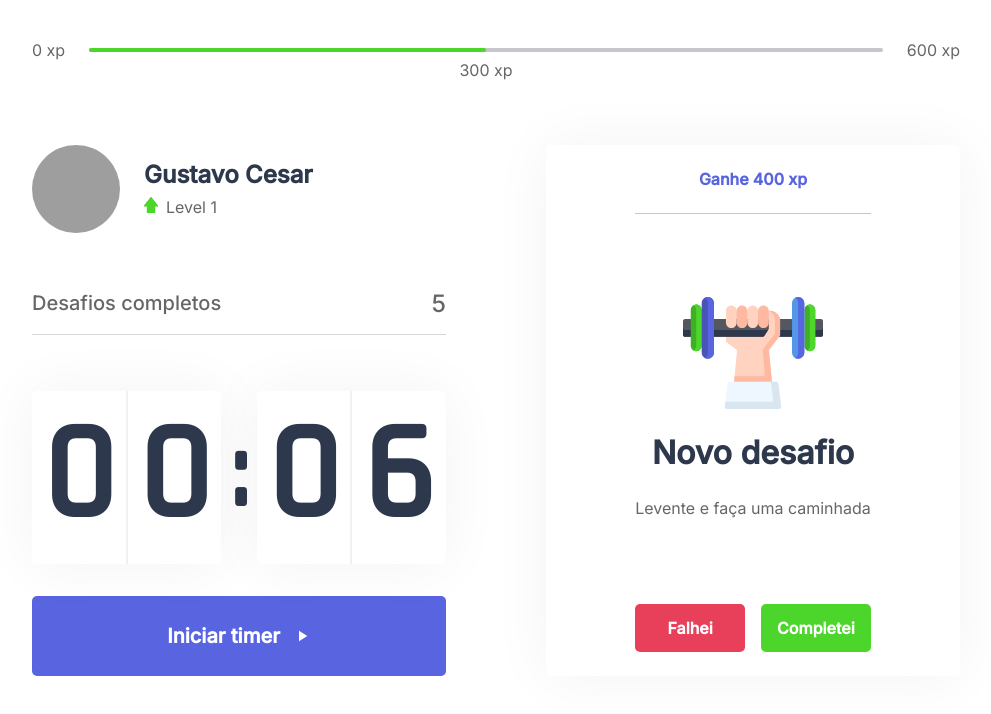
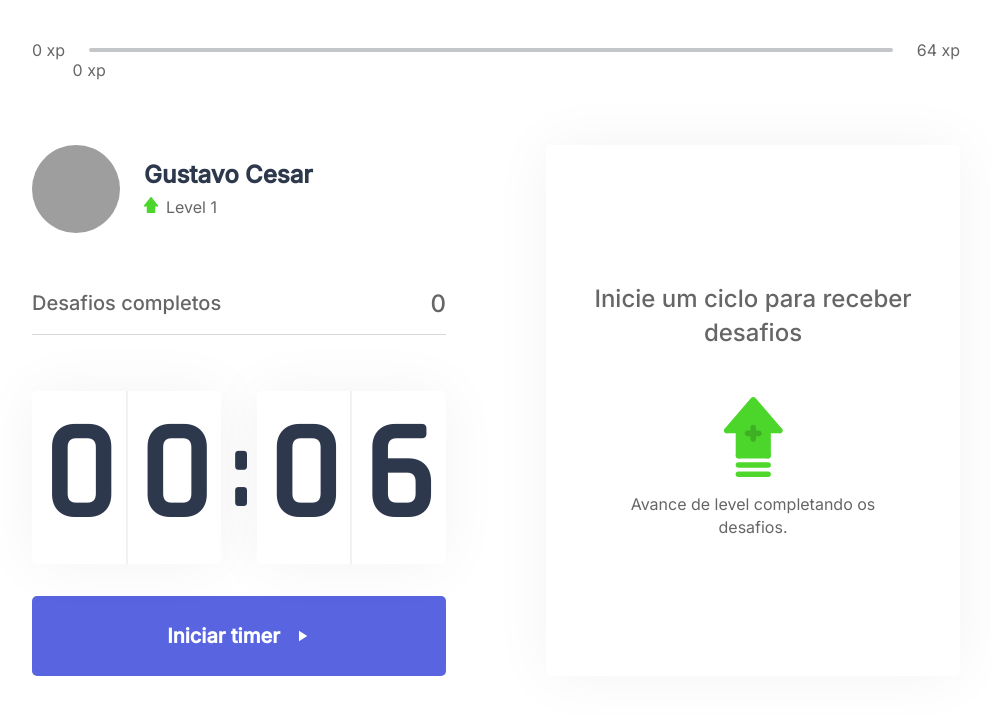
Before and after one commit to GustC/Moveit, a Next.js app: page / in a window 1280 px wide. Shown: the top 714 px of the page, without its empty margins (144-1135 px from the left). Built offline with nearby package versions, Linux system fonts and the light colour scheme; grey boxes are pictures that could not be loaded.

Commit message:
Adicionando context

```diff
--- /dev/null
+++ b/challenges.json
@@ -0,0 +1,62 @@
+[
+  {
+    "type": "body",
+    "description": "Estique um de seus braços com a palma da mão virada para frente e puxe os dedos para cima por 10 segundos por mão.",
+    "amount": 80
+  },
+  {
+    "type": "body",
+    "description": "Estique seu braço contra o peito e puxe-o utilizando o outro braço por 10 segundos por braço.",
+    "amount": 60
+  },
+  {
+    "type": "body",
+    "description": "Puxe seu pescoço com a ajuda da mão para a direita e para a esquerda, permanecendo na posição por alguns segundos.",
+    "amount": 70
+  },
+  {
+    "type": "body",
+    "description": "Com as duas mãos na parte de trás da cabeça, leve-a para baixo, alongando a parte de trás da região.",
+    "amount": 60
+  },
+  {
+    "type": "body",
+    "description": "Cruze as pernas e desça com as mãos esticadas em direção ao chão. Repita o movimento com a outra perna na frente.",
+    "amount": 100
+  },
+  {
+    "type": "body",
+    "description": "Sentado, abra as pernas e tente encostar as palmas das mãos no chão, repita 3 vezes por 5 segundos.",
+    "amount": 80
+  },
+  {
+    "type": "body",
+    "description": "Puxe o joelho de encontro ao peito e segure, troque de perna após 10 segundos.",
+    "amount": 50
+  },
+  {
+    "type": "body",
+    "description": "Sentado, cruze uma perna e incline seu tronco à frente, troque de perna após 10 segundos.",
+    "amount": 80
+  },
+  {
+    "type": "eye",
+    "description": "Sentado, feche os olhos e cubra-os com as palmas da mão durante 2 minutos, depois abra normalmente.",
+    "amount": 90
+  },
+  {
+    "type": "eye",
+    "description": "Em algum ambiente aberto, olhe o mais longe que puder em quatro direções por 3s, mexa apenas os olhos. Repita 3 vezes.",
+    "amount": 140
+  },
+  {
+    "type": "eye",
+    "description": "Usando os polegares, massage a área abaixo das sobrancelhas em movimentos circulares por 15 segundos.",
+    "amount": 70
+  },
+  {
+    "type": "body",
+    "description": "Em pé, gire a cintura o máximo que puder para a esquerda, segure por cinco segundos. Repita para a direita.",
+    "amount": 90
+  }
+]
--- a/src/components/Challenge.tsx
+++ b/src/components/Challenge.tsx
@@ -1,18 +1,23 @@
+import { useContext } from 'react';
+import { ChallengesContext } from '../contexts/ChallengesContext';
 import styles from '../styles/components/Challenge.module.css';
 
 export function Challenge(){
+
+    const {activeChallenge} = useContext(ChallengesContext);
+
     const hasActiveChallenge = true;
 
     return (
         <div className={styles.challengeContainer}>
             {
-                hasActiveChallenge ? (
+                activeChallenge ? (
                     <div className={styles.challengeActive}>
-                        <header>Ganhe 400 xp</header>
+                        <header>Ganhe {activeChallenge.amount} xp</header>
                         <main>
-                            <img src="icons/body.svg" alt="Level up"/>
+                            <img src={ `icons/${activeChallenge.type}.svg` } alt="Level up"/>
                             <strong>Novo desafio</strong>
-                            <p>Levente e faça uma caminhada</p>
+                            <p>{activeChallenge.description}</p>
                         </main>
                         <footer>
                             <button
--- a/src/components/CompleteChallenges.tsx
+++ b/src/components/CompleteChallenges.tsx
@@ -1,11 +1,14 @@
+import { useContext } from 'react';
+import { ChallengesContext } from '../contexts/ChallengesContext';
 import styles from '../styles/components/CompleteChallenges.module.css';
 
 
 export function CompleteChallenges(){
+    const {challengesCompleted} = useContext(ChallengesContext);
     return (
         <div className={styles.completeChallengesContainer}>
             <span>Desafios completos</span>
-            <span>5</span>
+            <span>{challengesCompleted}</span>
         </div>
     );
 }
--- a/src/components/Countdown.tsx
+++ b/src/components/Countdown.tsx
@@ -1,9 +1,12 @@
-import { useState, useEffect } from 'react';
+import { useState, useEffect, useContext } from 'react';
+import { ChallengesContext } from '../contexts/ChallengesContext';
 import styles from '../styles/components/Countdown.module.css';
 
 let timeoutCountdown : NodeJS.Timeout;
 
 export function Countdown(){
+    const {startNewChallenge} = useContext(ChallengesContext);
+
     const [time, setTime] = useState(0.1 * 60);
     const [active, setActive] = useState(false);
     const [hasFineshed, setHasFineshed] = useState(false);
@@ -29,10 +32,10 @@
             timeoutCountdown = setTimeout(()=>{
                 setTime(time - 1);
             },1000)
-        } else if(time == 0){
-            console.log("Finalizou")
+        } else if(active && time == 0){
             setHasFineshed(true);
             setActive(false);
+            startNewChallenge();
         }
     }, [active, time])
 
--- a/src/components/ExperienceBar.tsx
+++ b/src/components/ExperienceBar.tsx
@@ -1,16 +1,22 @@
+import { useContext } from "react";
+import { ChallengesContext } from "../contexts/ChallengesContext";
 import styles from "../styles/components/ExperienceBar.module.css";
 
 export function ExperienceBar() {
+    const {currentExperience ,experienceToNextLevel} = useContext(ChallengesContext);
+
+    const percentXp = Math.round(currentExperience * 100) / experienceToNextLevel;
+
     return (
         <header className={styles.experienceBar}>
             <span>0 xp</span>
             <div>
-                <div style={{width : "50%"}}/>
-                <span className={styles.currentExperience} style={{left : "50%"}}>
-                    300 xp
+                <div style={{width : `${percentXp}%`}}/>
+                <span className={styles.currentExperience} style={{left : `${percentXp}%`}}>
+                    {currentExperience} xp
                 </span>
             </div>
-            <span>600 xp</span>
+            <span>{experienceToNextLevel} xp</span>
         </header>
     );
 }
--- /dev/null
+++ b/src/contexts/challengesContext.tsx
@@ -0,0 +1,62 @@
+import { createContext, ReactNode, useState } from 'react';
+import challenges from '../../challenges.json';
+
+export const ChallengesContext = createContext({} as ChallengesProviderData);
+
+interface ChallengesProviderProps{
+    children: ReactNode;
+}
+
+interface ChallengesProviderData{
+    level: number;
+    currentExperience : number;
+    challengesCompleted : number;
+    levelUp : ()=>void;
+    startNewChallenge : ()=>void;
+    resetChallenge : ()=>void;
+    activeChallenge : ChallengeData
+    experienceToNextLevel : number;
+}
+
+interface ChallengeData {
+    type: 'body' | 'eye';
+    description : string;
+    amount: number;
+}
+
+export function ChallengesProvider({ children } : ChallengesProviderProps){
+    const [ level, setLevel ] = useState(1);
+    const [currentExperience, setCurrentExperience] = useState(0);
+    const [challengesCompleted, setChallengesCompleted] = useState(0);
+
+    const [activeChallenge, setActiveChallenge] = useState(null);
+
+    const experienceToNextLevel = Math.pow((level + 1) * 4 , 2)
+
+    function levelUp(){
+        setLevel(level + 1);
+    }
+
+    function startNewChallenge(){
+        const randomChallengeIndex = Math.floor(Math.random() * challenges.length);
+        const challenge = challenges[randomChallengeIndex];
+        setActiveChallenge(challenge);
+    }
+
+    function resetChallenge(){
+        setActiveChallenge(null);
+    }
+
+    return <ChallengesContext.Provider value={{
+            level,
+            levelUp,
+            currentExperience,
+            challengesCompleted,
+            startNewChallenge,
+            activeChallenge,
+            resetChallenge,
+            experienceToNextLevel,
+        }}>
+        {children}
+    </ChallengesContext.Provider>
+}
--- a/src/pages/_app.tsx
+++ b/src/pages/_app.tsx
@@ -1,8 +1,13 @@
 import "../styles/global.css";
 
+import { ChallengesProvider } from "../contexts/ChallengesContext";
 
 function MyApp({ Component, pageProps }) {
-  return <Component {...pageProps} />
+  return (
+    <ChallengesProvider>
+      <Component {...pageProps} />
+    </ChallengesProvider>
+  )
 }
 
 export default MyApp
```
